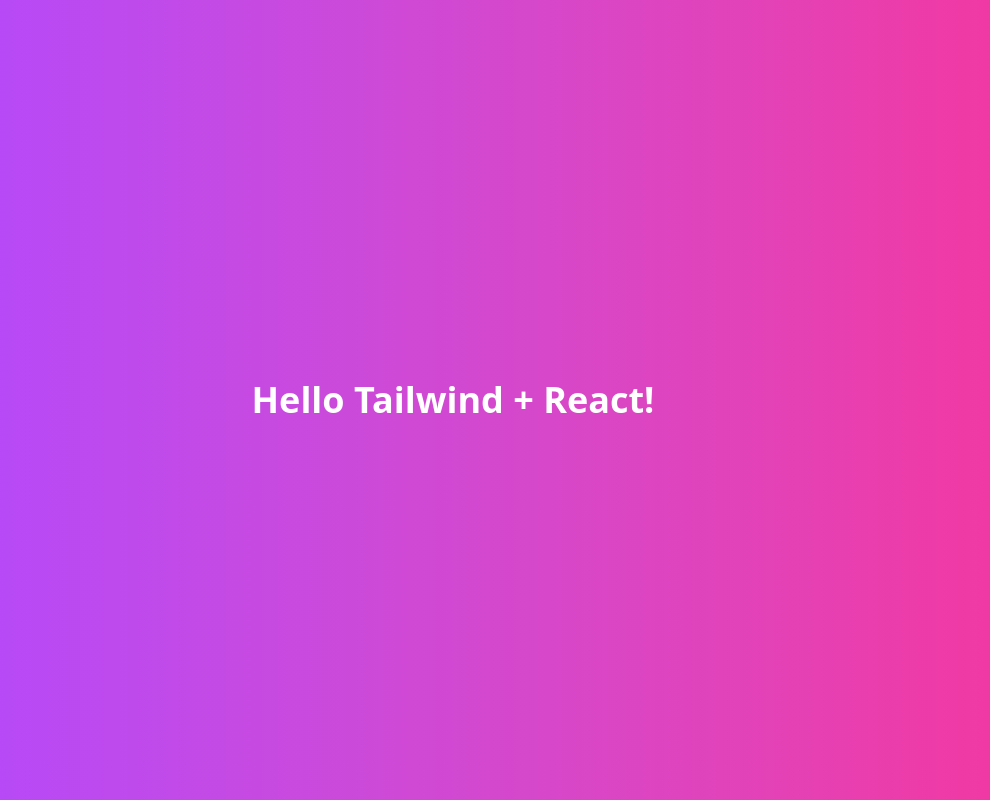
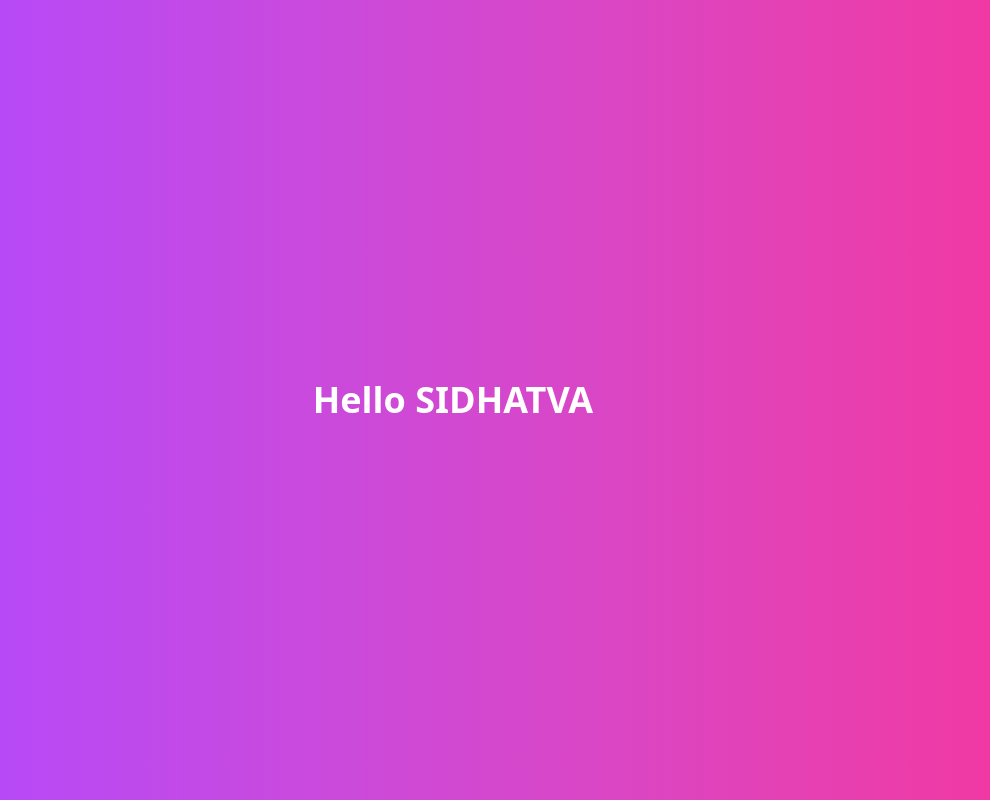
Before and after one commit to Astronaut004/Sidhatva, a React (Vite) app in the folder client/: page / in a window 1280 px wide. Shown: the whole page, without its empty margins (187-1177 px from the left). Built offline with nearby package versions, Linux system fonts and the light colour scheme.

Commit message:
branch testing

```diff
--- a/client/src/App.jsx
+++ b/client/src/App.jsx
@@ -6,7 +6,7 @@
 function App() {
   return (
     <div className="min-h-screen flex items-center justify-center bg-gradient-to-r from-purple-500 to-pink-500">
-      <h1 className="text-4xl font-bold text-white">Hello Tailwind + React!</h1>
+      <h1 className="text-4xl font-bold text-white">Hello SIDHATVA </h1>
     </div>
   );
 }
```
